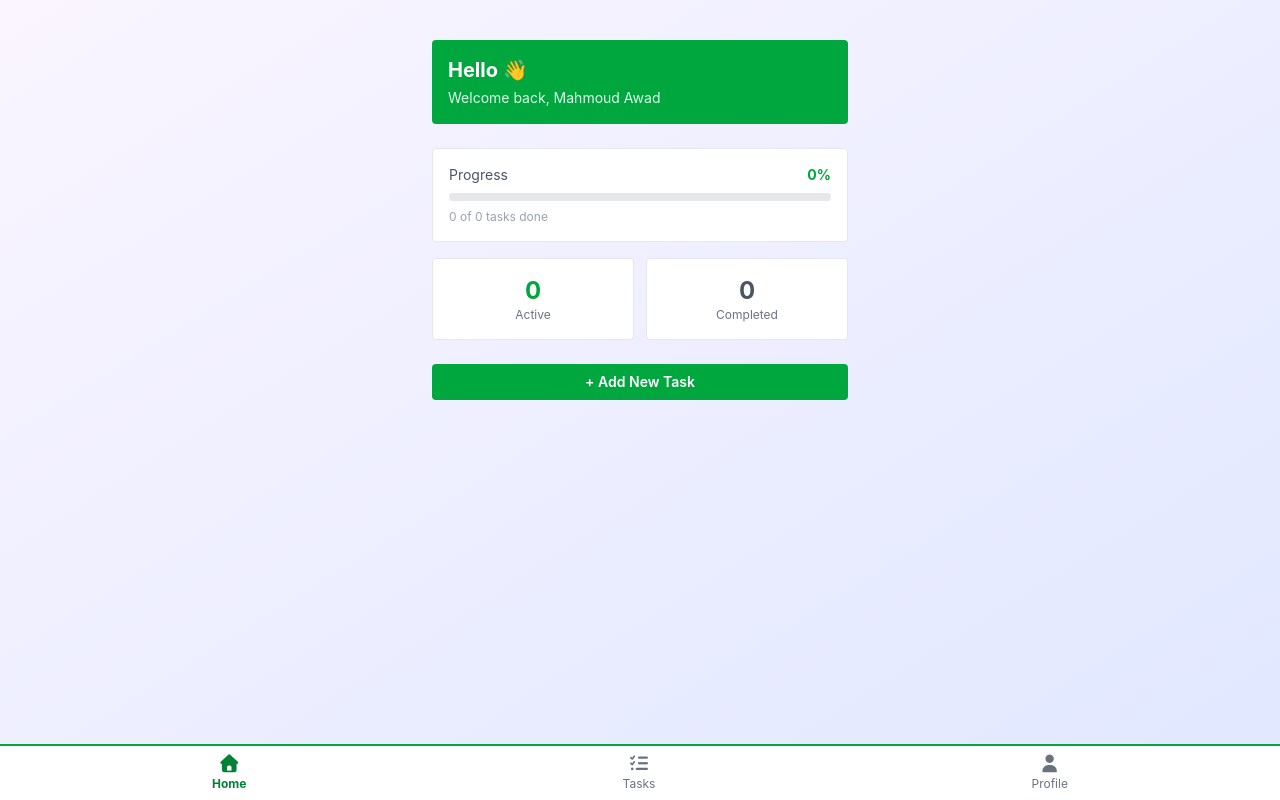
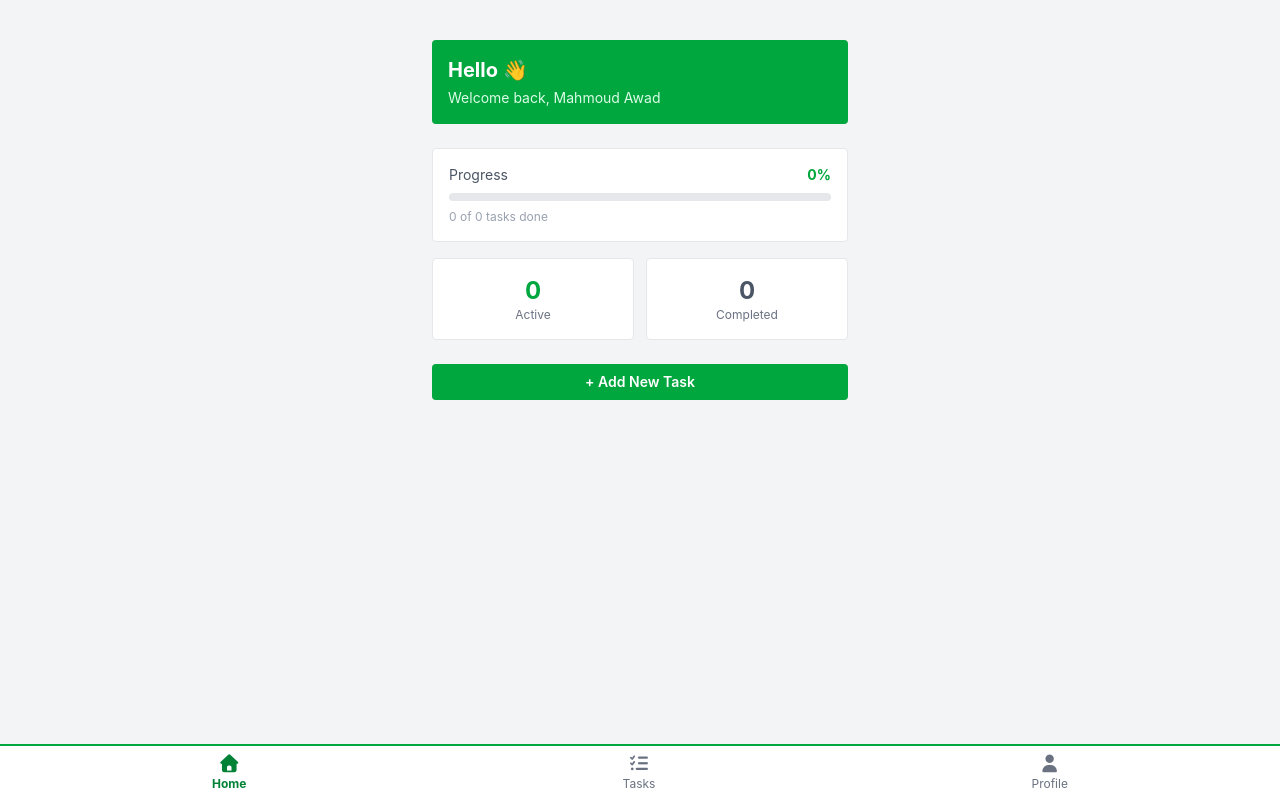
Before and after one commit to mahmoud112001/React-Course, a React (Vite) app in the folder Day02/assignment/todo-list/: page / in a window 1280 px wide. Built offline with nearby package versions, Linux system fonts and the light colour scheme.

Commit message:
Refactor: update main App routing and providers

```diff
--- a/Day02/assignment/todo-list/src/App.jsx
+++ b/Day02/assignment/todo-list/src/App.jsx
@@ -22,7 +22,7 @@ export default function App() {
 
   const toggleTask = (id) => {
     setTasks((prev) =>
-      prev.map((t) => (t.id === id ? { ...t, completed: !t.completed } : t)),
+      prev.map((t) => (t.id === id ? { ...t, completed: !t.completed } : t))
     );
   };
 
@@ -32,7 +32,7 @@ export default function App() {
 
   return (
     <BrowserRouter>
-      <div className="min-h-screen bg-linear-to-br from-purple-50 to-indigo-100">
+      <div className="min-h-screen bg-gray-100">
         <Routes>
           <Route path="/" element={<Home tasks={tasks} />} />
           <Route
```
